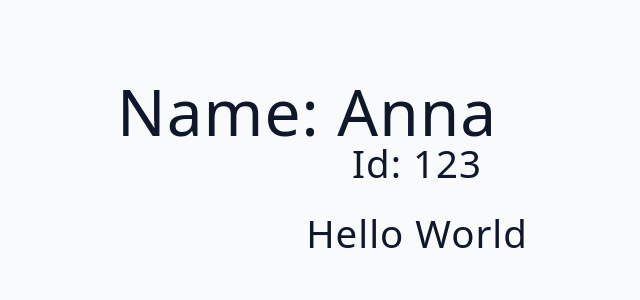
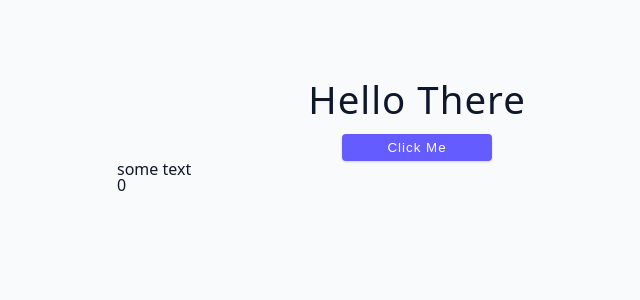
Before and after one commit to AnnaLinden/React_with_typescript, a React (Vite) app: page / in a window 1280 px wide. Shown: the top 300 px of the page, without its empty margins (223-863 px from the left). Built offline with nearby package versions, Linux system fonts and the light colour scheme.

Commit message:
use state with typescript

```diff
--- a/src/App.tsx
+++ b/src/App.tsx
@@ -1,11 +1,9 @@
-import Component from "./starter/02-props";
+import Component from "./starter/03-state";
 
 function App() {
   return (
     <main>
-      <Component name = 'anna' id={123}>
-      <h2>Hello world</h2>
-      </Component>
+      <Component/>
     </main>
   );
 }
--- a/src/starter/03-state/index.tsx
+++ b/src/starter/03-state/index.tsx
@@ -1,8 +1,31 @@
+import { useState } from "react";
+
 function Component() {
+  const [text, setText] = useState('some text');
+  const [number, setNumber] = useState(0);
+  const [list, setList] = useState<number[]>([]);
+
+  const handleClick = ()=> {
+
+    setText(currentText => currentText === "some text" ? "text changed" : "some text")
+    setNumber(prevNumber => prevNumber+1);
+    setList(prevList => [...prevList, number+1]);
+
+  }
   return (
     <div>
-      <h2>React & Typescript</h2>
-      <h2>State</h2>
+      <h2 className='mb-1'>hello there</h2>
+      <button className="btn btn-center" onClick={handleClick}>
+        click me
+      </button>
+      <p>{text}</p>
+      <p> {number}</p>
+      <ul>
+        {list.map((item, index)=> (
+          <li key={index}> {item}</li>
+        ))}
+      </ul>
+
     </div>
   );
 }
```
